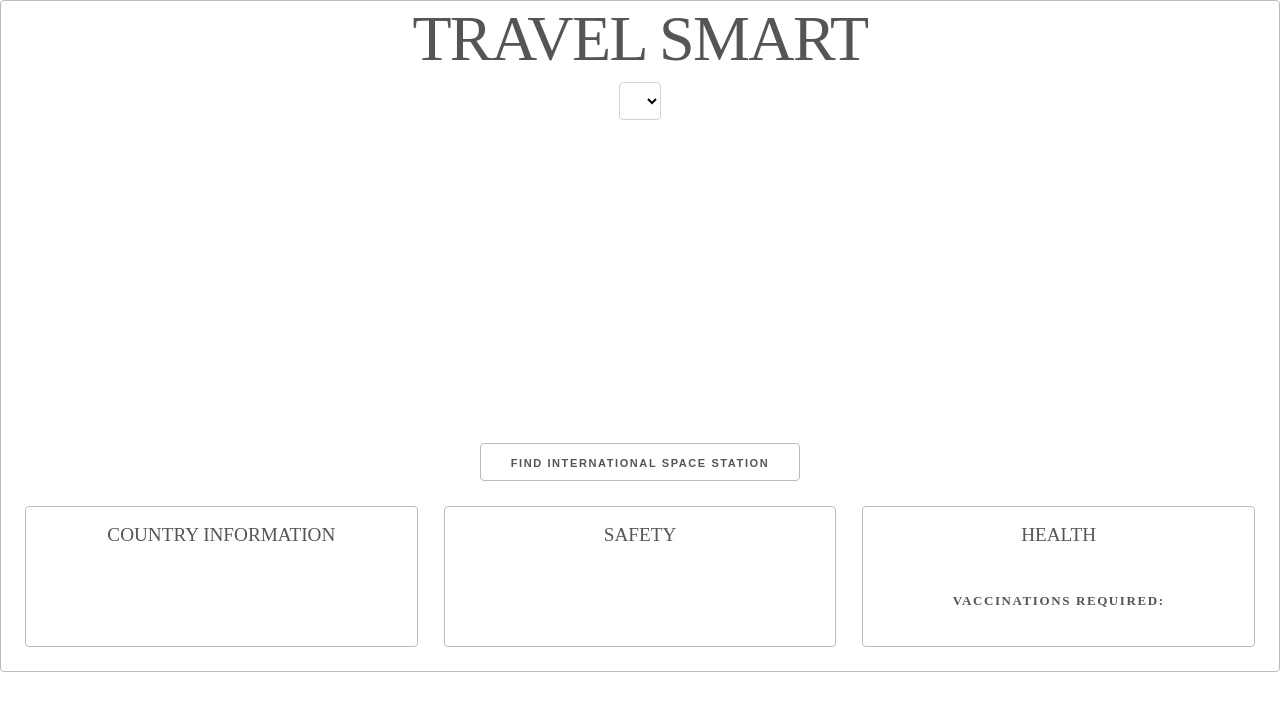
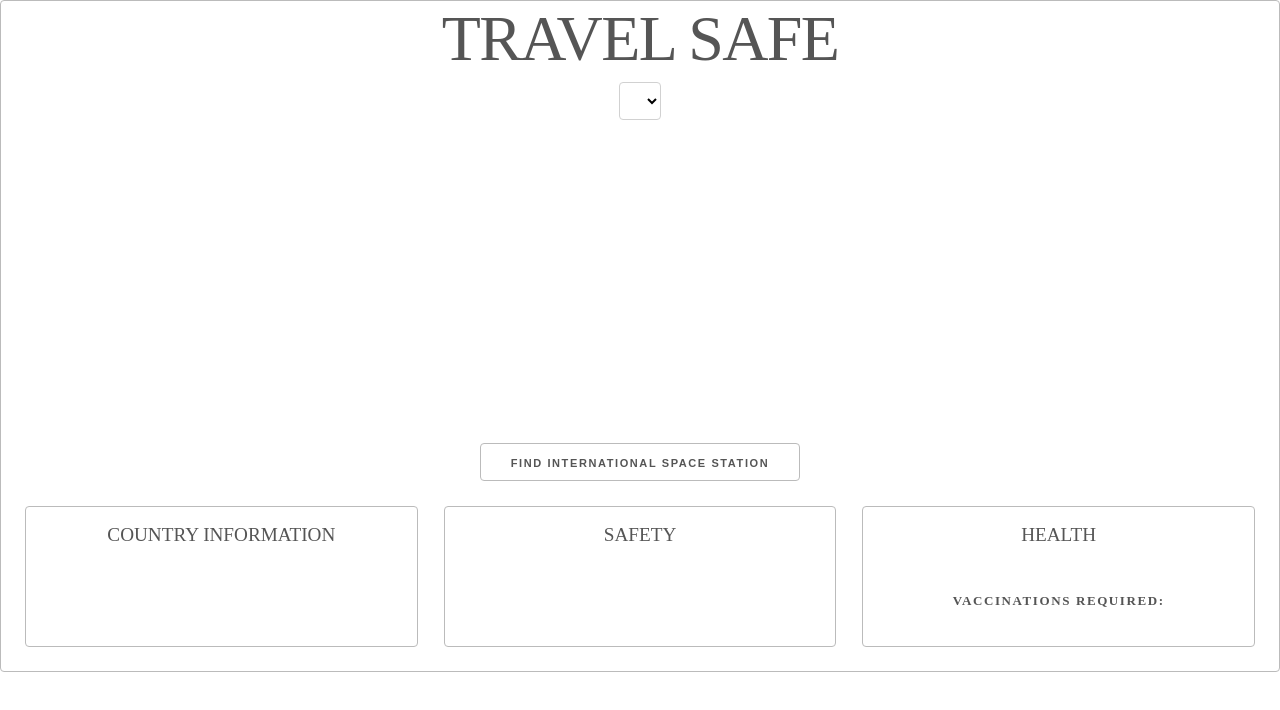
Before and after one commit to RJForgie/Travel-Safe, a website: page index.html in a window 1280 px wide. Drawn offline with Linux system fonts and the light colour scheme; some packages are replaced by stand-ins of ours; no server answers.

Commit message:
update header

```diff
--- a/index.html
+++ b/index.html
@@ -11,7 +11,7 @@
   <body>
 
     <div id="banner">
-      <h1>Travel Smart</h1>
+      <h1>Travel Safe</h1>
     </div>
 
 
```
